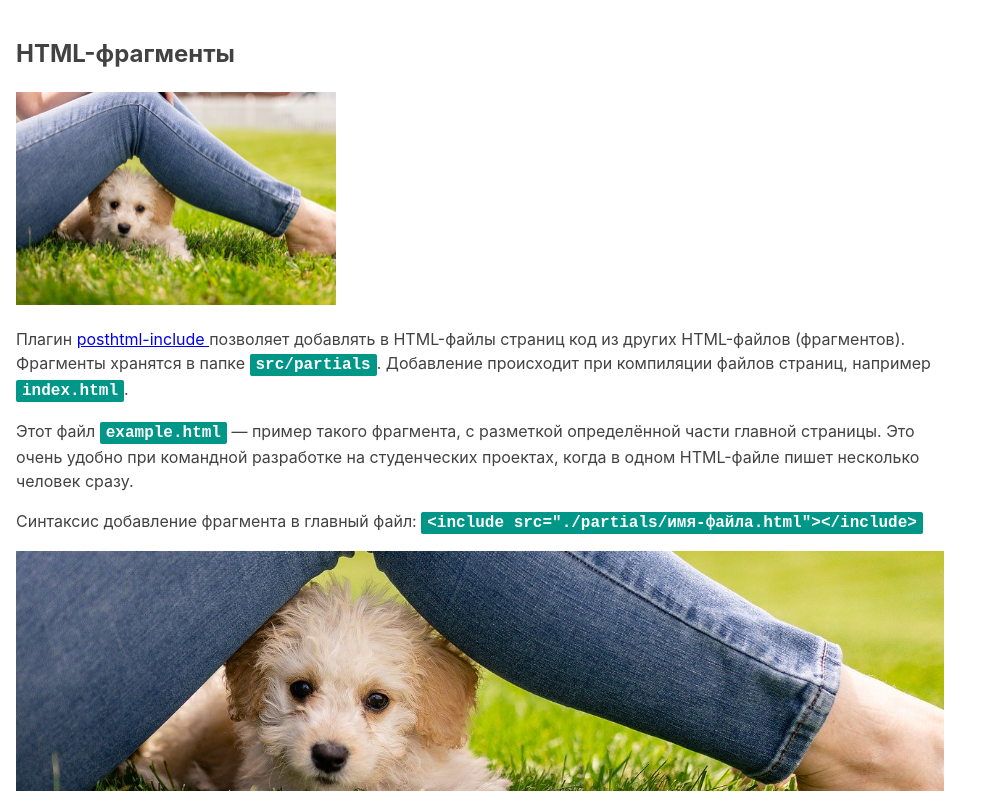
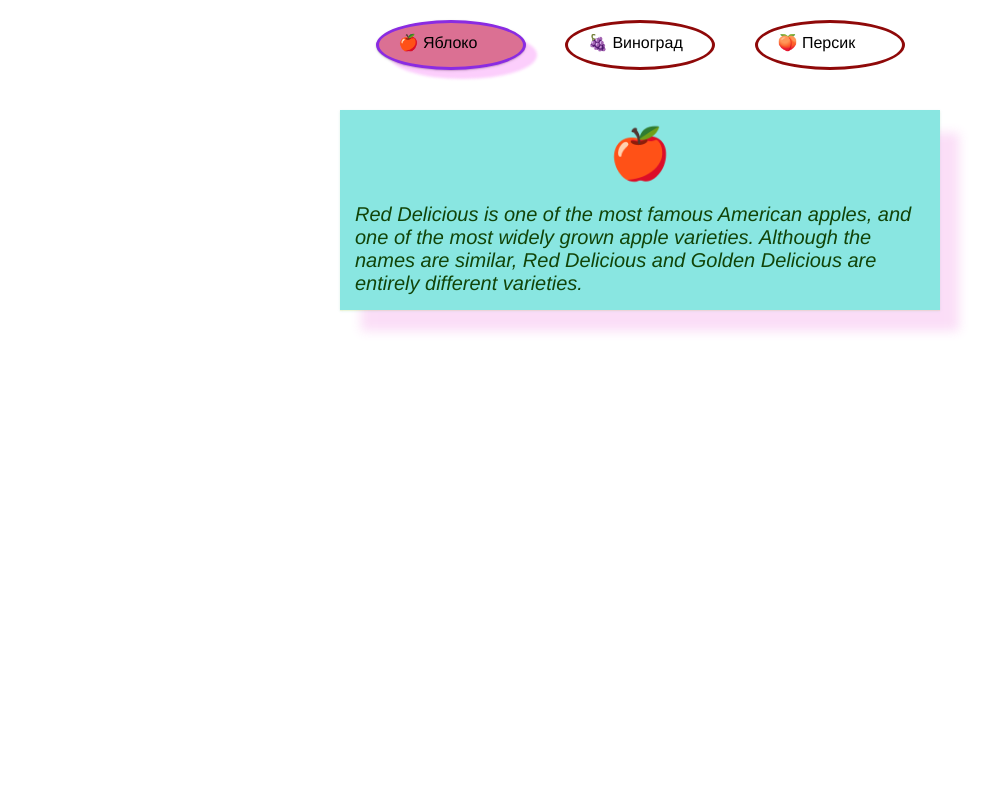
Before and after one commit to EclipsoZhuk/js-goit-workshop, a website built with Parcel: page src/index.html in a window 1280 px wide. Shown: the whole page, without its empty margins (0-1008 px from the left). Built offline with nearby package versions, Linux system fonts and the light colour scheme.

Commit message:
Добавляет код плагина табов

```diff
--- /dev/null
+++ b/src/css/styles.css
@@ -0,0 +1,80 @@
+*,
+*::before,
+*::after {
+    box-sizing: border-box;
+}
+html {
+    scroll-behavior: smooth;
+}
+body {
+    line-height: 1, 5;
+    font-family: 'Helvetica Neue', -apple-system, BlinkMacSystemFont, 'Segoe UI',
+        Roboto, Oxygen, Ubuntu, Cantarell, 'Open Sans', sans-serif;
+}
+.tabs {
+    display: block;
+    margin-left: auto;
+    margin-right: auto;
+    max-width: 600px;
+}
+.controls {
+    display: flex;
+    justify-content: space-evenly;
+    align-items: center;
+    margin-bottom: 4px;
+    margin-top: 20px;
+}
+.controls__item {
+    width: 150px;
+    height: 50px;
+    padding: 10px 20px;
+    border: 3px solid rgb(143, 9, 9);
+    color: black;
+    font-weight: 500;
+    text-decoration: none;
+    border-radius: 60%;
+}
+.controls__item--active {
+    background-color: palevioletred;
+    border-color: blueviolet;
+    box-shadow: 12px 10px 3px -1px rgba(241, 8, 241, 0.2),
+        0px 1px 1px 0px rgba(0, 0, 0, 0.14), 0px 1px 3px 0px rgba(0, 0, 0, 0.12);
+}
+.controls__item:not(:last-child) {
+    margin-right: 4px;
+}
+.pane {
+    display: none;
+    padding: 15px;
+    margin-top: 40px;
+    background-color: rgb(137, 230, 225);
+    box-shadow: 20px 22px 10px -1px rgba(235, 88, 215, 0.2),
+        0px 1px 1px 0px rgba(223, 208, 10, 0.14),
+        0px 1px 3px 0px rgba(18, 169, 189, 0.12);
+    animation: fadeEffect 1000 ms;
+}
+.pane--active {
+    display: block;
+}
+.pane__fruit {
+    margin-top: 0;
+    margin-bottom: 20px;
+    font-size: 50px;
+    text-align: center;
+}
+.pane__text {
+    margin-bottom: 0;
+    font-weight: 500;
+    font-style: italic;
+    font-size: 20px;
+    color: rgb(17, 68, 8);
+}
+
+@keyframes fadeEffect {
+    from {
+        opacity: 0;
+    }
+    to {
+        opacity: 1;
+    }
+}
--- a/src/index.html
+++ b/src/index.html
@@ -1,21 +1,53 @@
 <!DOCTYPE html>
-<html lang="ru">
+<html lang="en">
+
 <head>
   <meta charset="UTF-8" />
+  <meta http-equiv="X-UA-Compatible" content="IE=edge" />
   <meta name="viewport" content="width=device-width, initial-scale=1.0" />
-    <title>Заголовок страницы</title>
-    <link
-      rel="stylesheet"
-      href="https://cdnjs.cloudflare.com/ajax/libs/modern-normalize/1.0.0/modern-normalize.min.css"
-      integrity="sha512-ISS7cAi1PEhQ8jnbJpJZMd29NlhNj4AWYyLOSp2CE/CsHxTCu+r+t0D2yoJudVrd0/8fTVPUVDzY5Tvli75u/g=="
-      crossorigin="anonymous"
-    />
+  <link rel="stylesheet" href="./css/styles.css">
+  <title>Plugin tabs</title>
 </head>
+
 <body>
-    <!-- Так добавляются фрагменты в главные HTML-файлы страниц. -->
-    <include src="./partials/example.html"></include>
-
-    <!-- Скрипт идёт последним в разметке. В нём уже подключен главный SASS-файл. -->
+  <div class="tabs" id="tabs-1">
+    <div class="controls" data-controls>
+      <a href="#apple" class="controls__item">🍎 Яблоко</a>
+      <a href="#grapes" class="controls__item">🍇 Виноград</a>
+      <a href="#peach" class="controls__item"> 🍑 Персик</a>
+    </div>
+    <div class="panes" data-panes>
+      <div class="pane" id="apple">
+        <h2 class="pane__fruit">🍎</h2>
+        <p class="pane__text">
+          Red Delicious is one of the most famous American apples, and one of
+          the most widely grown apple varieties. Although the names are
+          similar, Red Delicious and Golden Delicious are entirely different
+          varieties.
+        </p>
+      </div>
+      <div class="pane" id="grapes">
+        <h2 class="pane__fruit">🍇</h2>
+        <p class="pane__text">
+          A grape is a fruit, botanically a berry, of the deciduous woody
+          vines of the flowering plant genus Vitis. Grapes can be eaten fresh
+          as table grapes, used for making wine, jam, grape juice, jelly,
+          grape seed extract, vinegar, and grape seed oil, or dried as
+          raisins, currants and sultanas.
+        </p>
+      </div>
+      <div class="pane" id="peach">
+        <h2 class="pane__fruit">🍑</h2>
+        <p class="pane__text">
+          Peach, Prunus persica, is a deciduous tree or shrub in the family
+          Rosaceae grown for its edible fruit of the same name. The peach tree
+          is relatively short with slender and and supple branches. The leaves
+          are alternately arranged, slender and pointed.
+        </p>
+      </div>
+    </div>
+  </div>
   <script src="./index.js"></script>
 </body>
+
 </html>
--- a/src/index.js
+++ b/src/index.js
@@ -1 +1,97 @@
-import './sass/main.scss';
+class Tabs {
+    constructor({
+        rootSelector,
+        activeControlClass = 'active',
+        activePaneClass = 'active',
+        activeTab = 1,
+    }) {
+        this._refs = this._getRefs(rootSelector);
+        this._activeControlClass = activeControlClass;
+        this._activePaneClass = activePaneClass;
+        this._activeTabIdx = activeTab - 1;
+
+        this._setActiveTab();
+        this._bindEvents();
+    }
+
+    _getRefs(root) {
+        const refs = {};
+
+        refs.controls = document.querySelector(`${root} [data-controls]`);
+        refs.panes = document.querySelector(`${root} [data-panes]`);
+
+        return refs;
+    }
+
+    _bindEvents() {
+        this._refs.controls.addEventListener(
+            'click',
+            this._onControlsClick.bind(this),
+        );
+    }
+
+    _onControlsClick(e) {
+        e.preventDefault();
+
+        if (e.target.nodeName !== 'A') {
+            return;
+        }
+        this._removeActiveTab();
+
+        const controlItem = e.target;
+        controlItem.classList.add(this._activeControlClass);
+
+        const paneId = this._getPaneId(controlItem);
+
+        this._setActivePane(paneId);
+    }
+
+    _setActiveTab() {
+        const controlItems = this._refs.controls.querySelectorAll('a');
+        const control = controlItems[this._activeTabIdx];
+
+        control.classList.add(this._activeControlClass);
+
+        const paneId = this._getPaneId(control);
+        this._setActivePane(paneId);
+    }
+
+    _removeActiveTab() {
+        const currenActiveControlItem = this._refs.controls.querySelector(
+            `.${this._activeControlClass}`,
+        );
+
+        if (!currenActiveControlItem) {
+            return;
+        }
+
+        currenActiveControlItem.classList.remove(this._activeControlClass);
+        const paneId = this._getPaneId(currenActiveControlItem);
+        this._removeActivePane(paneId);
+    }
+
+    _setActivePane(paneId) {
+        const pane = this._getPaneById(paneId);
+        pane.classList.add(this._activePaneClass);
+    }
+
+    _removeActivePane(paneId) {
+        const pane = this._getPaneById(paneId);
+        pane.classList.remove(this._activePaneClass);
+    }
+
+    _getPaneId(control) {
+        return control.getAttribute('href').slice(1);
+    }
+
+    _getPaneById(id) {
+        return this._refs.panes.querySelector(`#${id}`);
+    }
+}
+
+const tabs1 = new Tabs({
+    rootSelector: '#tabs-1',
+    activeControlClass: 'controls__item--active',
+    activePaneClass: 'pane--active',
+    activeTab: 1,
+});
--- a/src/partials/example.html
+++ /dev/null
@@ -1,33 +0,0 @@
-<article class="example">
-  <h1>HTML-фрагменты</h1>
-
-  <!-- Путь к изображениям из HTML-фрагмента такой, как из файла index.html -->
-  <img src="images/demo.jpg" alt="" width="320" />
-  <p>
-    Плагин
-    <a
-      href="https://github.com/posthtml/posthtml-include"
-      target="_blank"
-      rel="noopener noreferrer"
-    >
-      posthtml-include
-    </a>
-    позволяет добавлять в HTML-файлы страниц код из других HTML-файлов (фрагментов). Фрагменты
-    хранятся в папке
-    <code>src/partials</code>. Добавление происходит при компиляции файлов страниц, например
-    <code>index.html</code>.
-  </p>
-
-  <p>
-    Этот файл <code>example.html</code> &mdash; пример такого фрагмента, с разметкой определённой
-    части главной страницы. Это очень удобно при командной разработке на студенческих проектах,
-    когда в одном HTML-файле пишет несколько человек сразу.
-  </p>
-
-  <p>
-    Синтаксис добавление фрагмента в главный файл:
-    <code> &lt;include src="./partials/имя-файла.html"&gt;&lt;/include&gt; </code>
-  </p>
-
-  <div class="background"></div>
-</article>
--- a/src/sass/_example.scss
+++ /dev/null
@@ -1,27 +0,0 @@
-.example {
-  font-family: -apple-system, BlinkMacSystemFont, 'Segoe UI', Roboto, Oxygen, Ubuntu, Cantarell,
-    'Open Sans', 'Helvetica Neue', sans-serif;
-  line-height: 1.5;
-  background-color: #fff;
-  color: #424242;
-  max-width: 960px;
-  padding: 16px;
-}
-
-.example code {
-  font-family: monospace;
-  font-size: 16px;
-  font-weight: 700;
-  background-color: #009688;
-  color: #fff;
-  padding: 2px 6px;
-  border-radius: 2px;
-}
-
-.example .background {
-  height: 240px;
-  // Путь к изображениям из SASS-файла всегда такой, как из папки css
-  background-image: url('../images/demo.jpg');
-  background-size: cover;
-  background-position: center;
-}
--- a/src/sass/main.scss
+++ /dev/null
@@ -1,7 +0,0 @@
-/*
- * Главный файл стилей.
- * Все паршалы подключаются сюда.
- */
-
-// Стили для файла с примером HTML-фрагмента
-@import './example';
```
Also changed, not shown: src/images/demo.jpg (deleted). Lines whose indentation alone changed are shown as unchanged.
